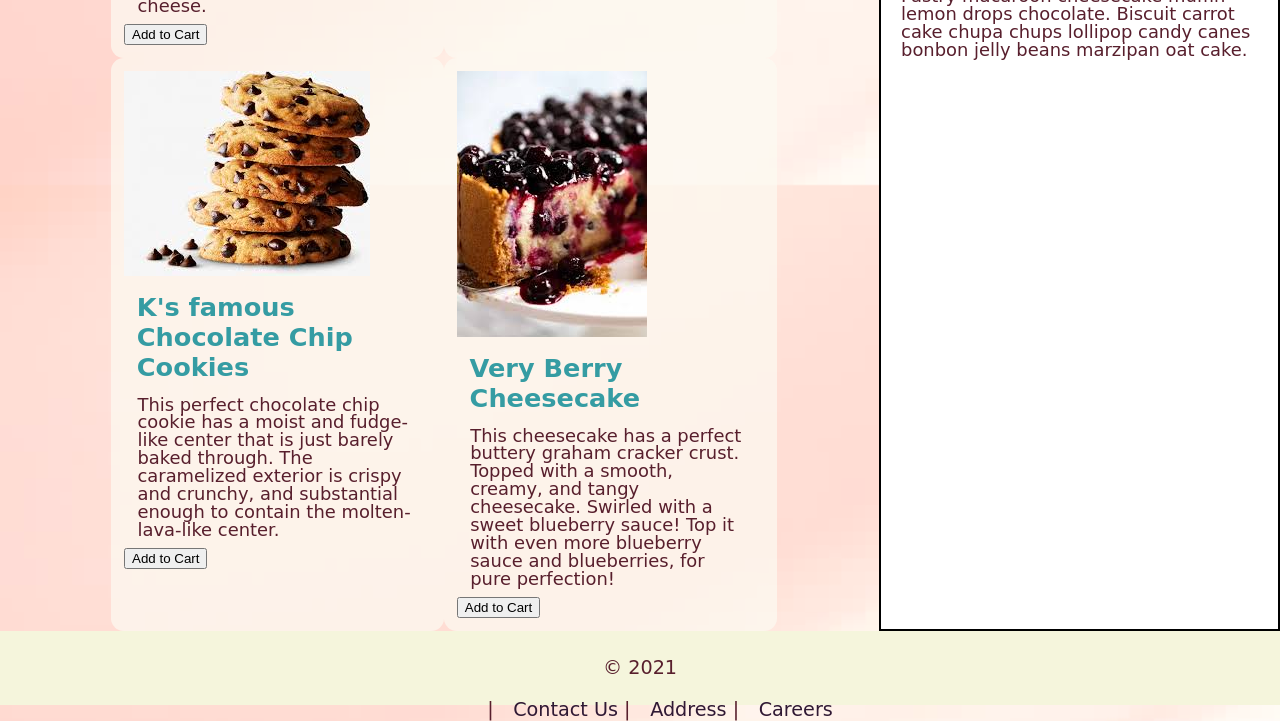
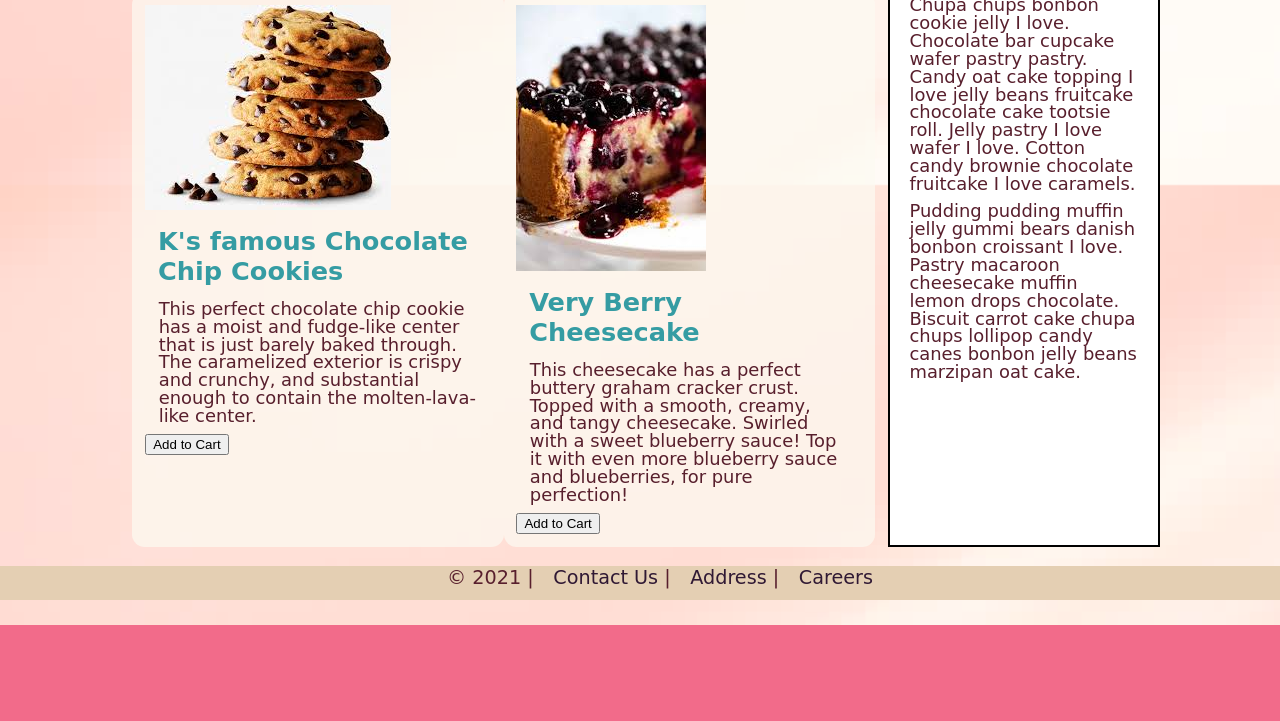
Before and after one commit to koleahmantle/Bakery_StaticPage, a plain HTML site: page index.html in a window 1280 px wide. Shown: the part 1415-2136 px from the top of the page. After the commit the page ends 2040 px from the top, so only its background shows below. Drawn offline with Linux system fonts and the light colour scheme.

Commit message:
main formatting centered

```diff
--- a/index.html
+++ b/index.html
@@ -104,8 +104,8 @@
 
     <footer>
         <!-- Copyright, Contact, Navigation Items -->
-        <span>&copy; 2021</span>
         <ul>
+            <span>&copy; 2021</span>
             <li><a href="#">Contact Us</a></li>
             <li><a href="#">Address</a></li>
             <li><a href="#">Careers</a></li>
--- a/main.css
+++ b/main.css
@@ -111,13 +111,12 @@ nav#socialMenu ul li.acctNav::before, nav#socialMenu ul li input#search::before
     color: #fcfbe6;
 }
 
-
-
 /* Main Section */
 .parentPanel, #main{
     display: flex;
     flex-direction: row-reverse;
     align-content: flex-start;
+    justify-content: center;
 }
 #main {
     width: 60%;
@@ -126,13 +125,13 @@ nav#socialMenu ul li.acctNav::before, nav#socialMenu ul li input#search::before
     flex-direction: row;
 }
 #sidebar {
-    width: 30%;
+    width: 20%;
     background-color: #fff;
     padding: 1.5em 0.5em;
     border: black solid 2px;
 }
 .panel1 {
-    width: 40%;
+    width: 45%;
     padding: 1.0em;
     background-color: rgba(252, 251, 243, 0.7);
     border-radius: 1.0em;
@@ -140,12 +139,13 @@ nav#socialMenu ul li.acctNav::before, nav#socialMenu ul li input#search::before
 
 /* Footer */
 footer {
-    background-color: beige;
+    background-color: #E4CFB3;
     height: 24px;
     font-size: 1.5em;
     color: #581F2D;
     text-align: center;
-    padding: 1.3em 2.0em;
+    padding: 0 2em 0.5em;
+    margin: 0 0 2% 0;
 }
 footer ul#menuFooter {
     display: inline-block;
```
